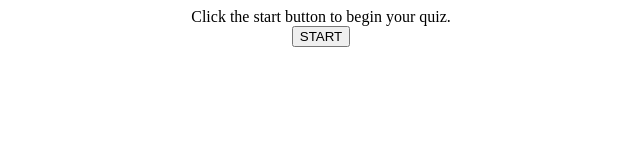
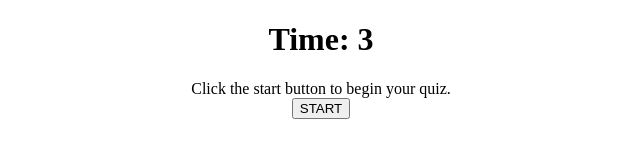
Before and after one commit to chelleyoungw/play-the-quiz, a plain HTML site: page index.html in a window 1280 px wide. Both pictures are taken after a click on the button "START". Shown: the whole page, without its empty margins (319-959 px from the left). Drawn offline with Linux system fonts and the light colour scheme.

Commit message:
added interval timer onto click event listener that will count down and send alert at 0 seconds

```diff
--- a/assets/js/script.js
+++ b/assets/js/script.js
@@ -1,11 +1,30 @@
+var timerHeader = document.getElementById("time")
 var questionContent = document.getElementById("main");
+var timeLeft = 5;
+
+function startTimer() {
+    var timerInterval = setInterval(function(){
+        timeLeft--;
+        timerHeader.textContent = "Time: " + timeLeft;
+
+        if(timeLeft === 0) {
+        clearInterval(timerInterval);
+        alert("GAME OVER");
+    }
+    },1000);
+
+}
 
 function startQuiz() {
     var startButton = document.createElement("button");
     startButton.textContent = "START";
     document.body.appendChild(startButton);
+
     questionContent.textContent = "Click the start button to begin your quiz.";
 
+    startButton.addEventListener('click', function() {
+        startTimer();
+    });
 }
 
 startQuiz();
--- a/index.html
+++ b/index.html
@@ -9,6 +9,7 @@
 </head>
 
 <body style="text-align:center;">
+    <h1 id="time"></h1>
     <div id="main"></div>
     <script src="./assets/js/script.js"></script>
 </body>
```
